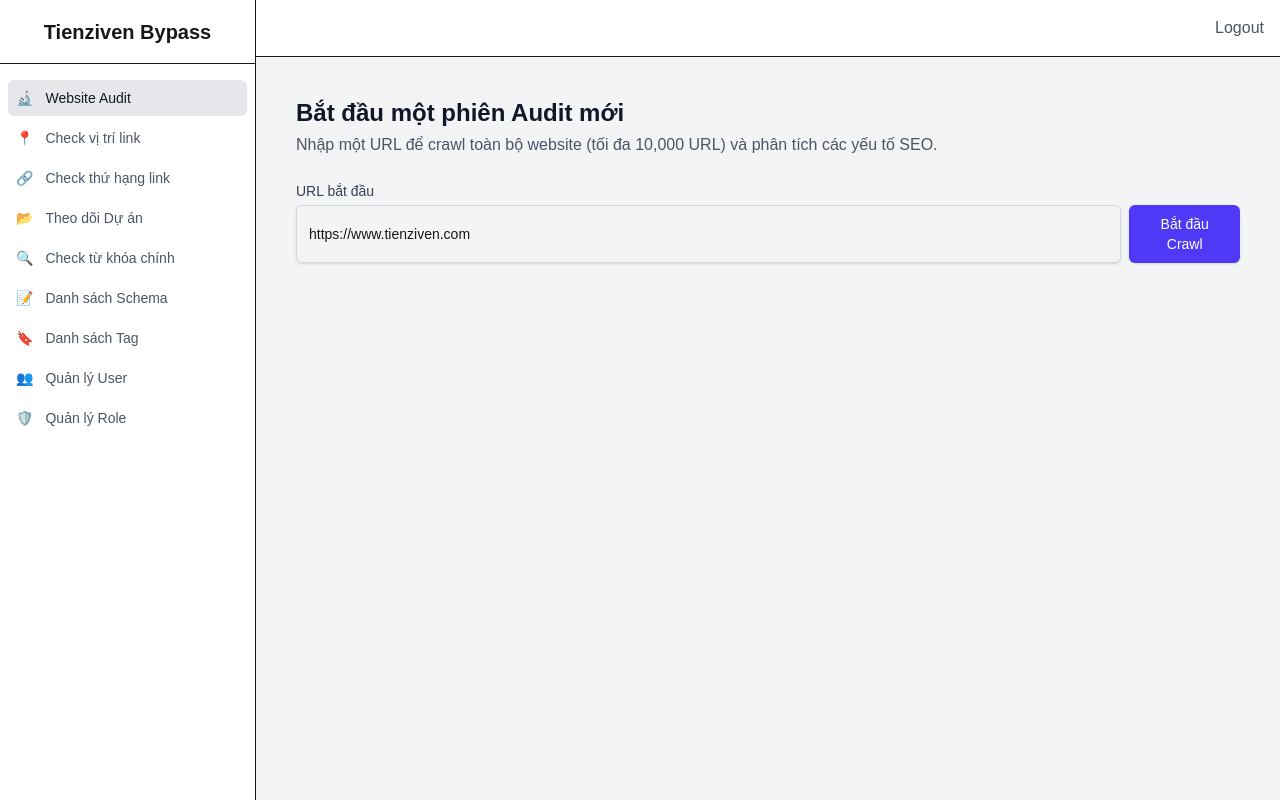
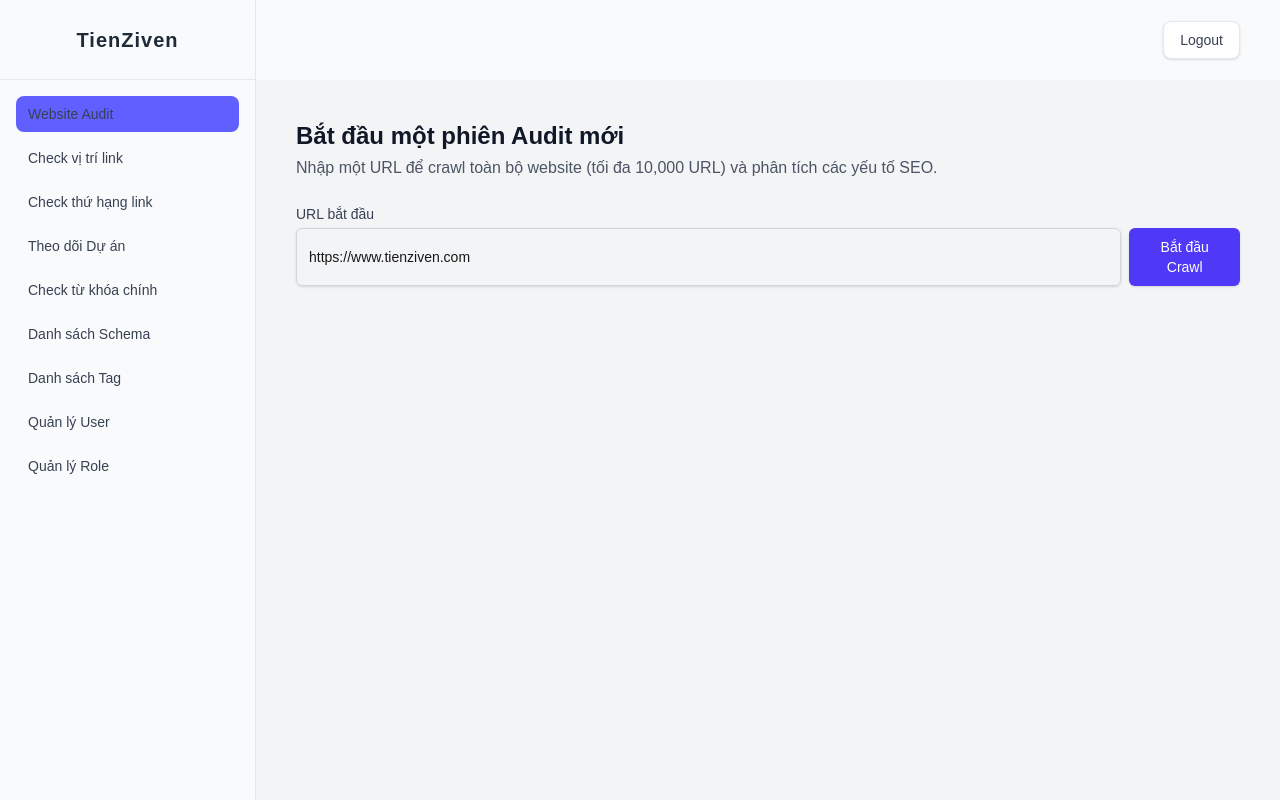
Before and after one commit to caraxces/bypass-tienz, a Next.js app in the folder frontend/: page /dashboard/audit in a window 1280 px wide. Built offline with nearby package versions, Linux system fonts and the light colour scheme.

Commit message:
feat(ui): Redesign dashboard layout and sidebar

```diff
--- a/frontend/src/app/dashboard/layout.tsx
+++ b/frontend/src/app/dashboard/layout.tsx
@@ -1,18 +1,33 @@
+'use client'
+
 import Sidebar from '@/components/Sidebar';
 import Header from '@/components/Header';
+import { motion, AnimatePresence } from 'framer-motion';
+import { usePathname } from 'next/navigation';
 
 export default function DashboardLayout({
   children,
 }: {
   children: React.ReactNode;
 }) {
+  const pathname = usePathname();
   return (
-    <div className="flex h-screen bg-gray-100">
+    <div className="flex h-screen bg-gray-100 overflow-hidden">
       <Sidebar />
       <div className="flex flex-col flex-1">
         <Header />
-        <main className="flex-1 p-6 md:p-10">
-          {children}
+        <main className="flex-1 p-6 md:p-10 overflow-y-auto">
+          <AnimatePresence mode="wait">
+            <motion.div
+              key={pathname}
+              initial={{ opacity: 0, y: 20 }}
+              animate={{ opacity: 1, y: 0 }}
+              exit={{ opacity: 0, y: -20 }}
+              transition={{ duration: 0.25 }}
+            >
+              {children}
+            </motion.div>
+          </AnimatePresence>
         </main>
       </div>
     </div>
--- a/frontend/src/app/page.tsx
+++ b/frontend/src/app/page.tsx
@@ -1,9 +1,5 @@
-import Image from "next/image";
+import { redirect } from 'next/navigation';
 
-export default function Home() {
-  return (
-    <main className="flex min-h-screen flex-col items-center justify-center p-24">
-      <h1 className="text-4xl font-bold">Tienziven Bypass Tool</h1>
-    </main>
-  );
+export default function HomePage() {
+  redirect('/login');
 }
--- a/frontend/src/components/Header.tsx
+++ b/frontend/src/components/Header.tsx
@@ -1,27 +1,25 @@
 'use client';
 import { useRouter } from 'next/navigation';
+import { motion } from 'framer-motion';
 
 export default function Header() {
     const router = useRouter();
 
     const handleLogout = () => {
-        // Clear the authentication token from storage
         localStorage.removeItem('authToken');
-        // Redirect to the login page
         router.push('/login');
     };
 
     return (
-        <header className="flex items-center justify-between p-4 bg-white border-b">
-            <div className="flex items-center">
-                {/* Search bar can go here if needed */}
-            </div>
-            <div className="flex items-center space-x-4">
-                {/* User info can go here */}
-                <button onClick={handleLogout} className="text-gray-600 hover:text-gray-800">
-                    Logout
-                </button>
-            </div>
+        <header className="flex items-center justify-end h-20 px-6 md:px-10 bg-gray-50">
+            <motion.button
+                whileHover={{ scale: 1.05 }}
+                whileTap={{ scale: 0.95 }}
+                onClick={handleLogout}
+                className="px-4 py-2 text-sm font-medium text-gray-700 bg-white border border-gray-200 rounded-lg shadow-sm hover:bg-gray-100"
+            >
+                Logout
+            </motion.button>
         </header>
     );
 }
--- a/frontend/src/components/Sidebar.tsx
+++ b/frontend/src/components/Sidebar.tsx
@@ -2,43 +2,53 @@
 
 import Link from 'next/link';
 import { usePathname } from 'next/navigation';
+import { motion } from 'framer-motion';
 
-// You can find icons at https://heroicons.com/
 const Tools = [
-  { name: 'Website Audit', href: '/dashboard/audit', icon: '🔬' },
-  { name: 'Check vị trí link', href: '/dashboard/link-position-checker', icon: '📍' }, // Changed href and icon
-  { name: 'Check thứ hạng link', href: '/dashboard/link-checker', icon: '🔗' }, // Renamed
-  { name: 'Theo dõi Dự án', href: '/dashboard/projects', icon: '📂' },
-  { name: 'Check từ khóa chính', href: '/dashboard/keyword-checker', icon: '🔍' },
-  { name: 'Danh sách Schema', href: '/dashboard/schemas', icon: '📝' },
-  { name: 'Danh sách Tag', href: '/dashboard/tags', icon: '🔖' },
-  { name: 'Quản lý User', href: '/dashboard/users', icon: '👥' },
-  { name: 'Quản lý Role', href: '/dashboard/roles', icon: '🛡️' },
+  { name: 'Website Audit', href: '/dashboard/audit' },
+  { name: 'Check vị trí link', href: '/dashboard/link-position-checker' },
+  { name: 'Check thứ hạng link', href: '/dashboard/link-checker' },
+  { name: 'Theo dõi Dự án', href: '/dashboard/projects' },
+  { name: 'Check từ khóa chính', href: '/dashboard/keyword-checker' },
+  { name: 'Danh sách Schema', href: '/dashboard/schemas' },
+  { name: 'Danh sách Tag', href: '/dashboard/tags' },
+  { name: 'Quản lý User', href: '/dashboard/users' },
+  { name: 'Quản lý Role', href: '/dashboard/roles' },
 ];
 
 export default function Sidebar() {
   const pathname = usePathname();
 
   return (
-    <div className="flex flex-col w-64 bg-white border-r">
-      <div className="flex items-center justify-center h-16 border-b">
-        <h1 className="text-xl font-bold">Tienziven Bypass</h1>
+    <div className="flex flex-col w-64 bg-gray-50 border-r border-gray-200">
+      <div className="flex items-center justify-center h-20 border-b border-gray-200">
+        <h1 className="text-xl font-bold text-gray-800 tracking-wider">TienZiven</h1>
       </div>
-      <nav className="flex-1 px-2 py-4 space-y-1">
-        {Tools.map((tool) => (
+      <nav className="flex-1 px-4 py-4 space-y-2">
+        {Tools.map((tool) => {
+          const isActive = pathname === tool.href;
+          return (
             <Link
               key={tool.name}
               href={tool.href}
-            className={`flex items-center px-2 py-2 text-sm font-medium rounded-md ${
-              pathname === tool.href
-                ? 'bg-gray-200 text-gray-900'
-                : 'text-gray-600 hover:bg-gray-100 hover:text-gray-900'
-            }`}
+              className="relative flex items-center px-3 py-2 text-sm font-medium text-gray-700 rounded-lg hover:bg-gray-200 transition-colors duration-200"
             >
-            <span className="mr-3">{tool.icon}</span>
+              {isActive && (
+                <motion.span
+                  layoutId="sidebar_active_pill"
+                  className="absolute inset-0 bg-indigo-500 rounded-lg"
+                  style={{ zIndex: 10 }}
+                  initial={{ opacity: 0 }}
+                  animate={{ opacity: 1 }}
+                  transition={{ duration: 0.3 }}
+                />
+              )}
+              <span className="relative" style={{ zIndex: 20 }}>
                 {tool.name}
+              </span>
             </Link>
-        ))}
+          );
+        })}
       </nav>
     </div>
   );
```
Lines whose indentation alone changed are shown as unchanged.
